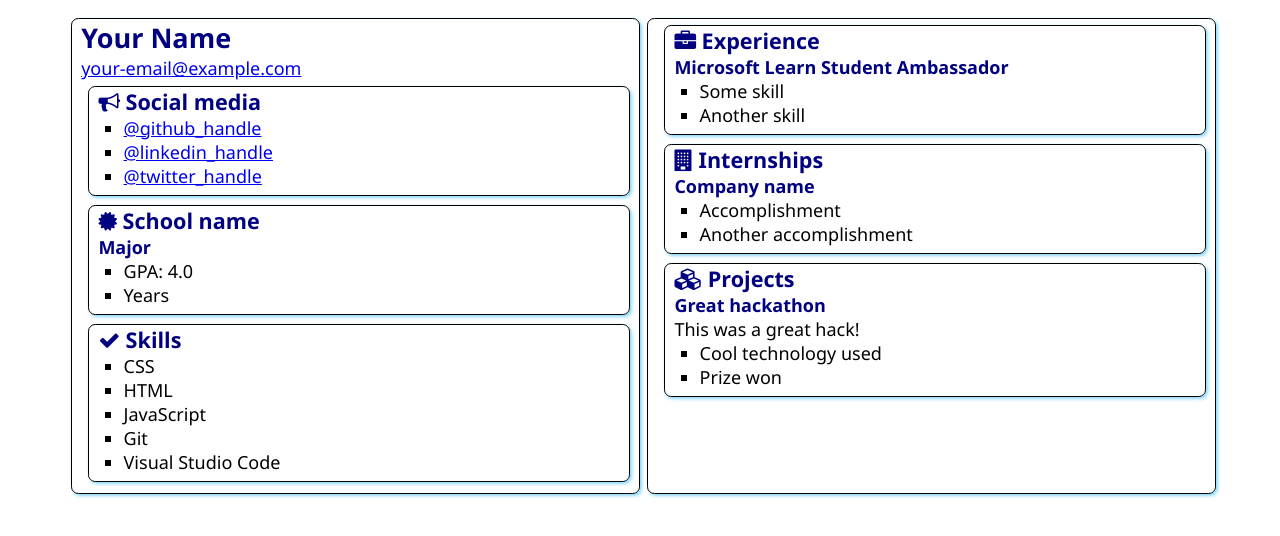
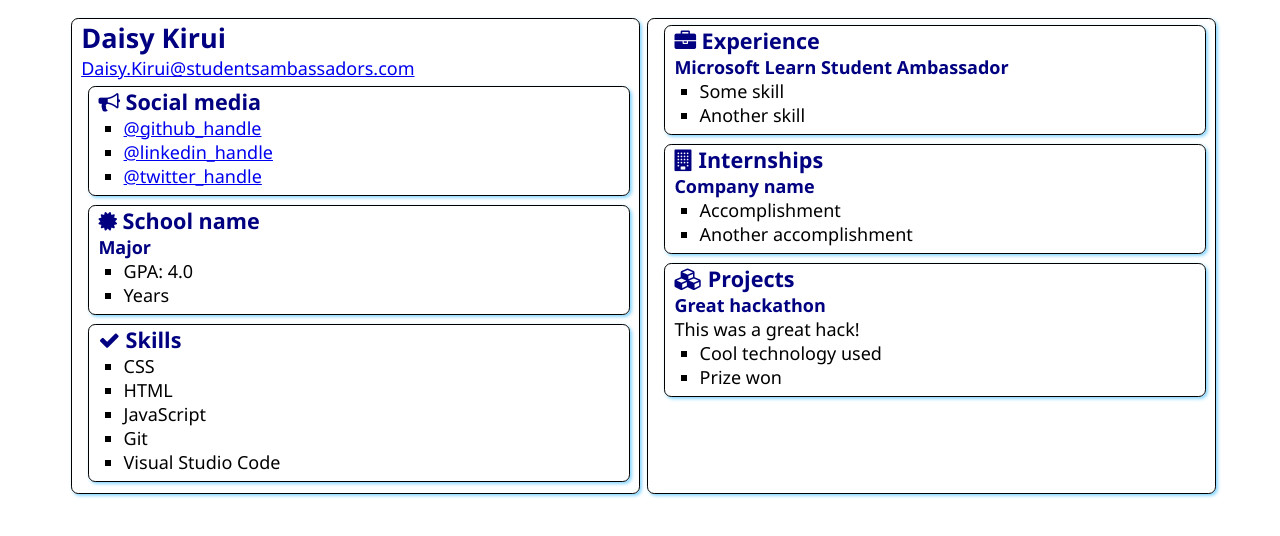
Before and after one commit to DaisyKirui/SATechnicalOnboarding, a plain HTML site: page src/index.html in a window 1280 px wide. Drawn offline with Linux system fonts and the light colour scheme.

Commit message:
New Code

```diff
--- a/src/index.html
+++ b/src/index.html
@@ -12,8 +12,8 @@
 <body>
     <main>
         <article class="box">
-            <h1>Your Name</h1>
-            <div><a href="mailto:your.email@example.com">your-email@example.com</a></div>
+            <h1>Daisy Kirui</h1>
+            <div><a href="mailto:your.email@example.com">Daisy.Kirui@studentsambassadors.com</a></div>
 
             <section class="box">
                 <h2>
```
